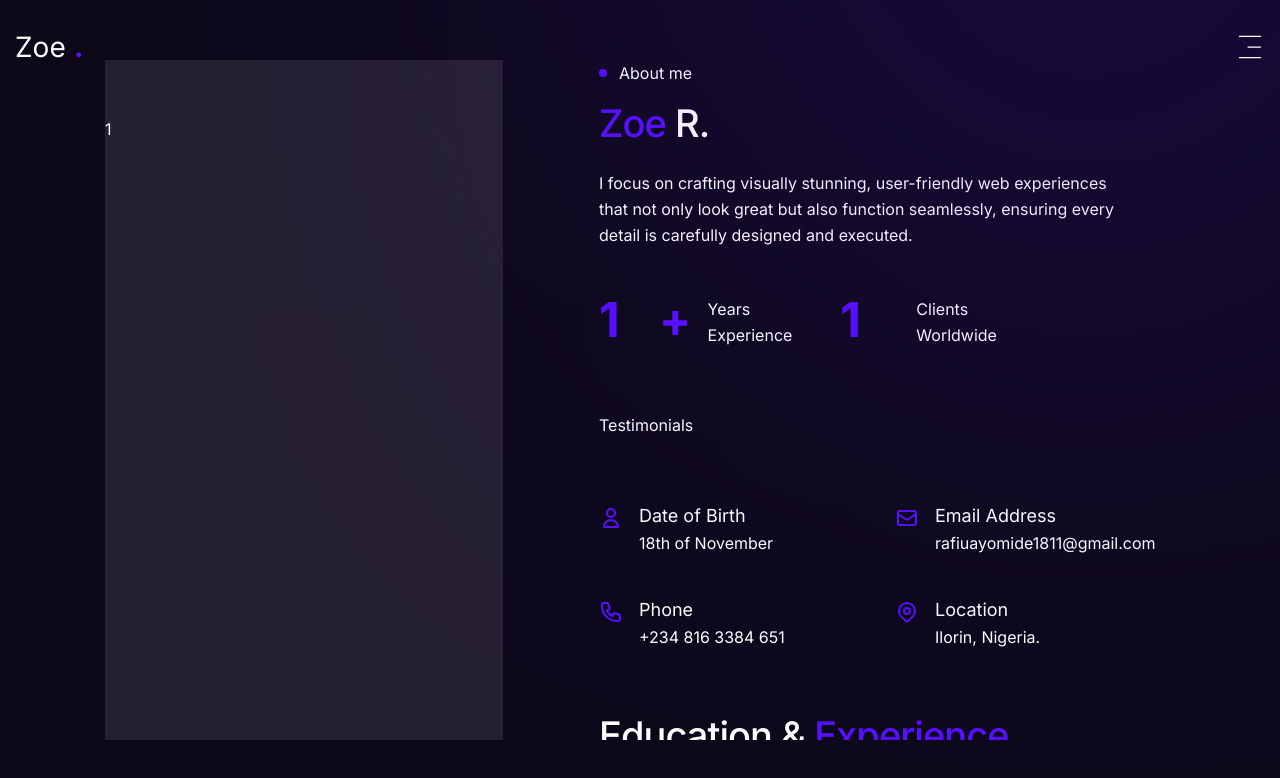
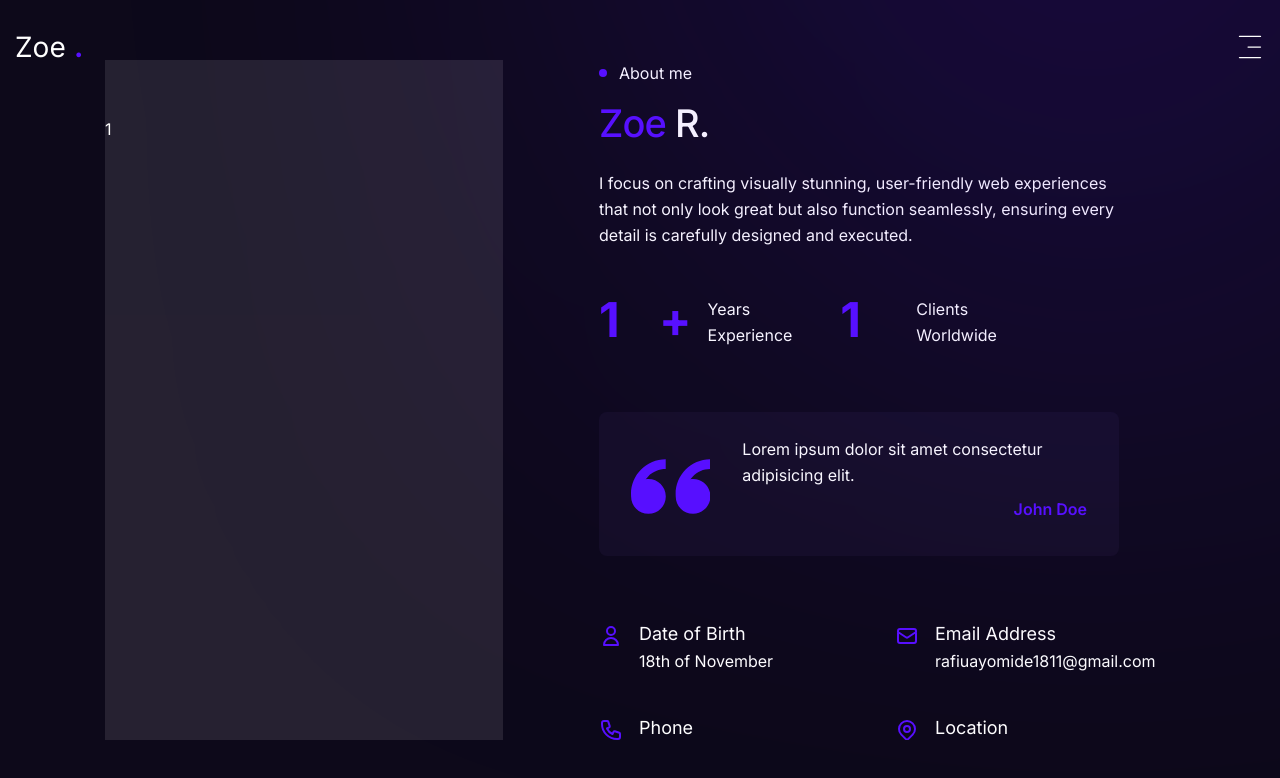
Before and after one commit to babyprogrammer1/personal-portfolio, a Next.js app: page /about in a window 1280 px wide. Shown: the top 778 px of the page. Built offline with nearby package versions, Linux system fonts and the light colour scheme.

Commit message:
feat: implement Testimonials component with Swiper for enhanced testimonial display

```diff
--- a/components/Testimonials.jsx
+++ b/components/Testimonials.jsx
@@ -1,8 +1,53 @@
-import React from 'react'
+"use client"
+
+//import swiper react components
+import { Swiper, SwiperSlide } from "swiper/react";
+//import swiper required modules
+import { Autoplay } from "swiper/modules";
+//import swiper styles
+import "swiper/css";
+import "swiper/css/pagination";
+
+import { ImQuotesLeft } from "react-icons/im";
+
+//data
+const testimonial = [
+  {
+    message: "Lorem ipsum dolor sit amet consectetur adipisicing elit.",
+    name: "John Doe"
+  },
+  {
+    message: "Lorem ipsum dolor sit amet consectetur adipisicing elit.",
+    name: "John Doe"
+  },
+  {
+    message: "Lorem ipsum dolor sit amet consectetur adipisicing elit.",
+    name: "John Doe"
+  }
+]
 
 const Testimonials = () => {
   return (
-    <div>Testimonials</div>
+    <Swiper
+      modules={[Autoplay]}
+      autoplay={{
+        delay: 4000,
+        disableOnInteraction: false
+      }}
+      className="w-full max-w-[310px] md:max-w-[520px] bg-secondary rounded-lg"
+    >
+      {testimonial.map((person, index) => {
+        return <SwiperSlide key={index}>
+          <div className="flex px-8 py-6 gap-8">
+            <ImQuotesLeft className="hidden xl:flex text-8xl text-accent"/>
+            <div className="flex flex-col gap-2">
+              <p>{person.message}</p>
+              <p className="self-end text-accent font-semibold">{person.name}</p>
+            </div>
+          </div>
+        </SwiperSlide>
+      })}
+    </Swiper>
   )
 }
 
```
